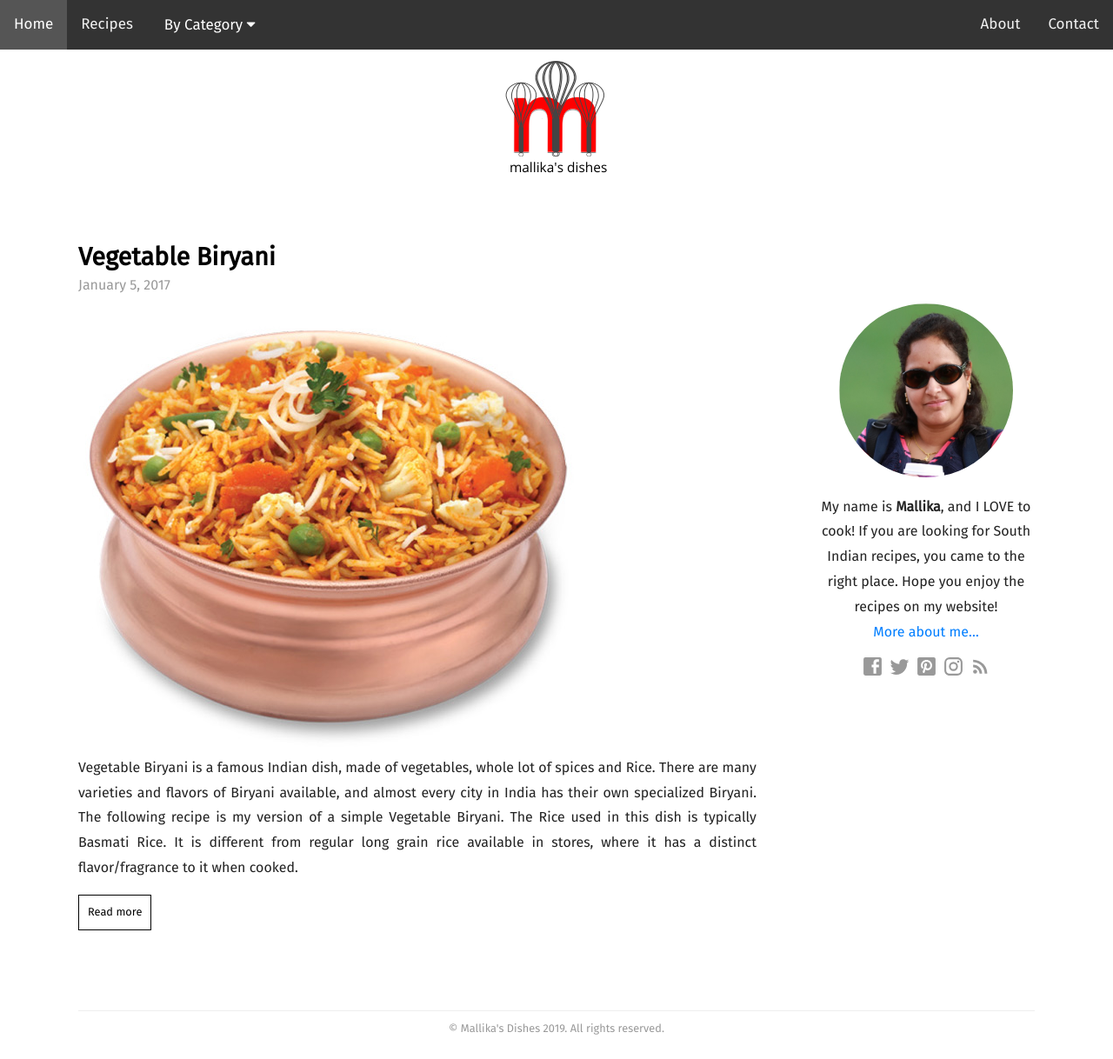
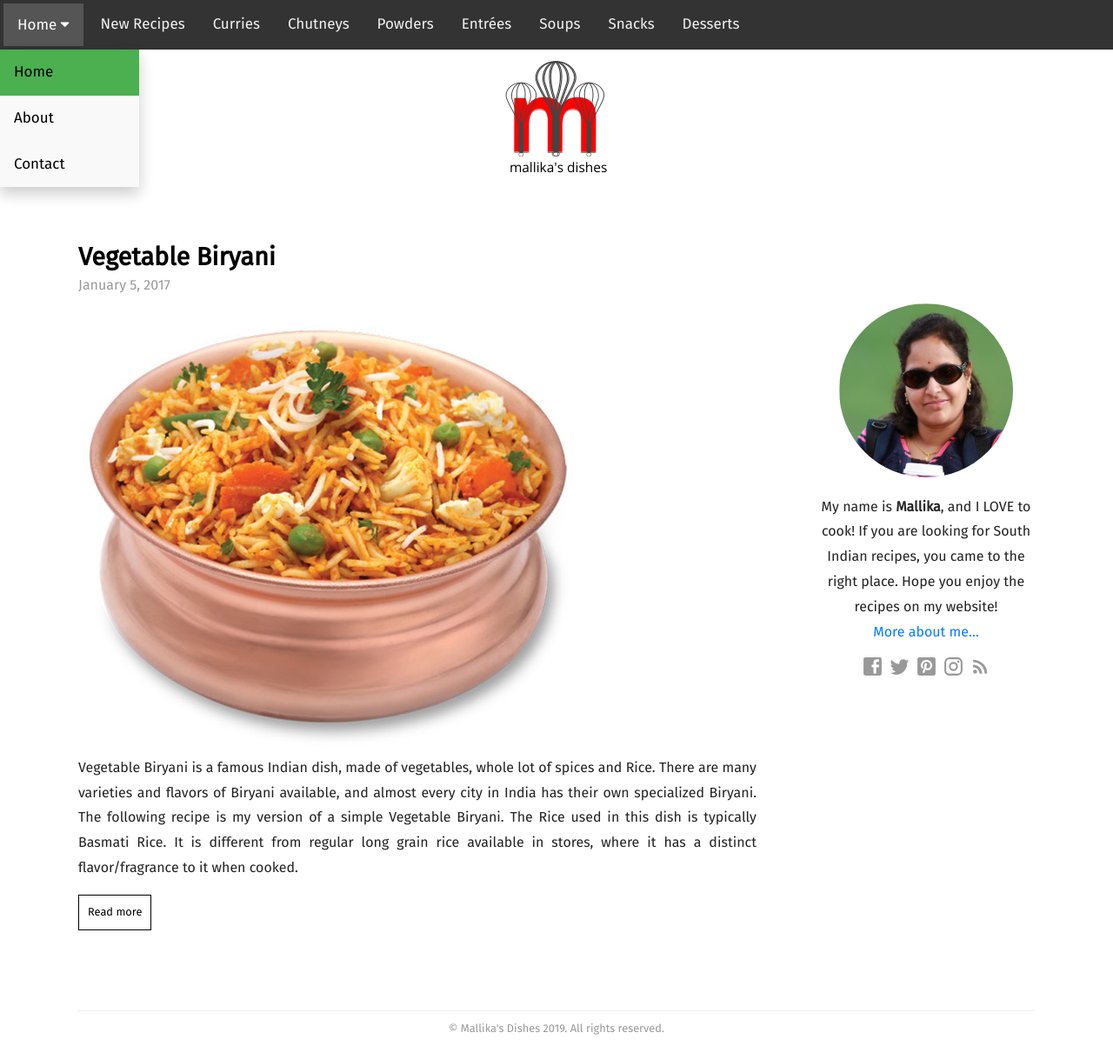
Before and after one commit to mallikasdishes/github.io, a Jekyll site: the page built from index.html, in a window 1280 px wide. Shown: the whole page at 87% size. Built offline with Jekyll 4.4.1, drawn with Linux system fonts in a browser that asks for light colours; some web fonts are replaced; the list of posts is cut into pages by our own code.

Commit message:
Update navigation.html

```diff
--- a/_includes/navigation.html
+++ b/_includes/navigation.html
@@ -2,28 +2,41 @@
 {% if link.link == page.url %}
   {% assign class = class | append: " active" %}
 {% endif %}
+
 <div class="topnav" id="myTopnav">
+  <div class="dropdown">
+    <button class="dropbtn">Home
+      <i class="fa fa-caret-down"></i>
+    </button>
+    <div class="dropdown-content">
 	  {% if page.url == "/" %}
 		<a href="/" class="active">Home</a>
 	  {% else %}
 		<a href="/">Home</a>
 	  {% endif %}
+	  {% if page.url == "/about/" %}
+		<a href="/about/" class="active">About</a>
+	  {% else %}
+		<a href="/about/">About</a>
+	  {% endif %}
+	  {% if page.url == "/contact/" %}
+		<a href="/contact/" class="active">Contact</a>
+	  {% else %}
+		<a href="/contact/">Contact</a>
+	  {% endif %}
+    </div>
+  </div>
 
   {% if page.url == "/recipes/" %}
-    <a href="/recipes/" class="active">Recipes</a>
+    <a href="/recipes/" class="active">New Recipes</a>
   {% else %}
-    <a href="/recipes/">Recipes</a>
+    <a href="/recipes/">New Recipes</a>
   {% endif %}
 
-  <div class="dropdown">
-    <button class="dropbtn">By Category
-      <i class="fa fa-caret-down"></i>
-    </button>
-    <div class="dropdown-content">
-      {% if page.url == "/powders/" %}
-        <a href="/powders/" class="active">Powders</a>
+  {% if page.url == "/curries/" %}
+	<a href="/curries/" class="active">Curries</a>
   {% else %}
-        <a href="/powders/">Powders</a>
+	<a href="/curries/">Curries</a>
   {% endif %}
 
   {% if page.url == "/chutneys/" %}
@@ -32,22 +45,16 @@
 	<a href="/chutneys/">Chutneys</a>
   {% endif %}
 
-      {% if page.url == "/curries/" %}
-        <a href="/curries/" class="active">Curries</a>
+  {% if page.url == "/powders/" %}
+	<a href="/powders/" class="active">Powders</a>
   {% else %}
-        <a href="/curries/">Curries</a>
+	<a href="/powders/">Powders</a>
   {% endif %}
 
   {% if page.url == "/entrees/" %}
-        <a href="/entrees/" class="active">Entrees</a>
+	<a href="/entrees/" class="active">Entrées</a>
   {% else %}
-        <a href="/entrees/">Entrees</a>
-      {% endif %}
-
-      {% if page.url == "/desserts/" %}
-        <a href="/desserts/" class="active">Desserts</a>
-      {% else %}
-        <a href="/desserts/">Desserts</a>
+	<a href="/entrees/">Entrées</a>
   {% endif %}
 
   {% if page.url == "/soups/" %}
@@ -61,20 +68,12 @@
   {% else %}
 	<a href="/snacks/">Snacks</a>
   {% endif %}
-    </div>
-  </div>
 
-  <div class="topnav-right">
-  {% if page.url == "/about/" %}
-    <a href="/about/" class="active">About</a>
+  {% if page.url == "/desserts/" %}
+	<a href="/desserts/" class="active">Desserts</a>
   {% else %}
-    <a href="/about/">About</a>
+	<a href="/desserts/">Desserts</a>
   {% endif %}
-  {% if page.url == "/contact/" %}
-    <a href="/contact/" class="active">Contact</a>
-  {% else %}
-    <a href="/contact/">Contact</a>
-  {% endif %}
-  </div>
+
   <a href="javascript:void(0);" style="font-size:15px;" class="icon" onclick="myFunction()">&#9776;</a>
 </div>
```
Lines whose indentation alone changed are shown as unchanged.
